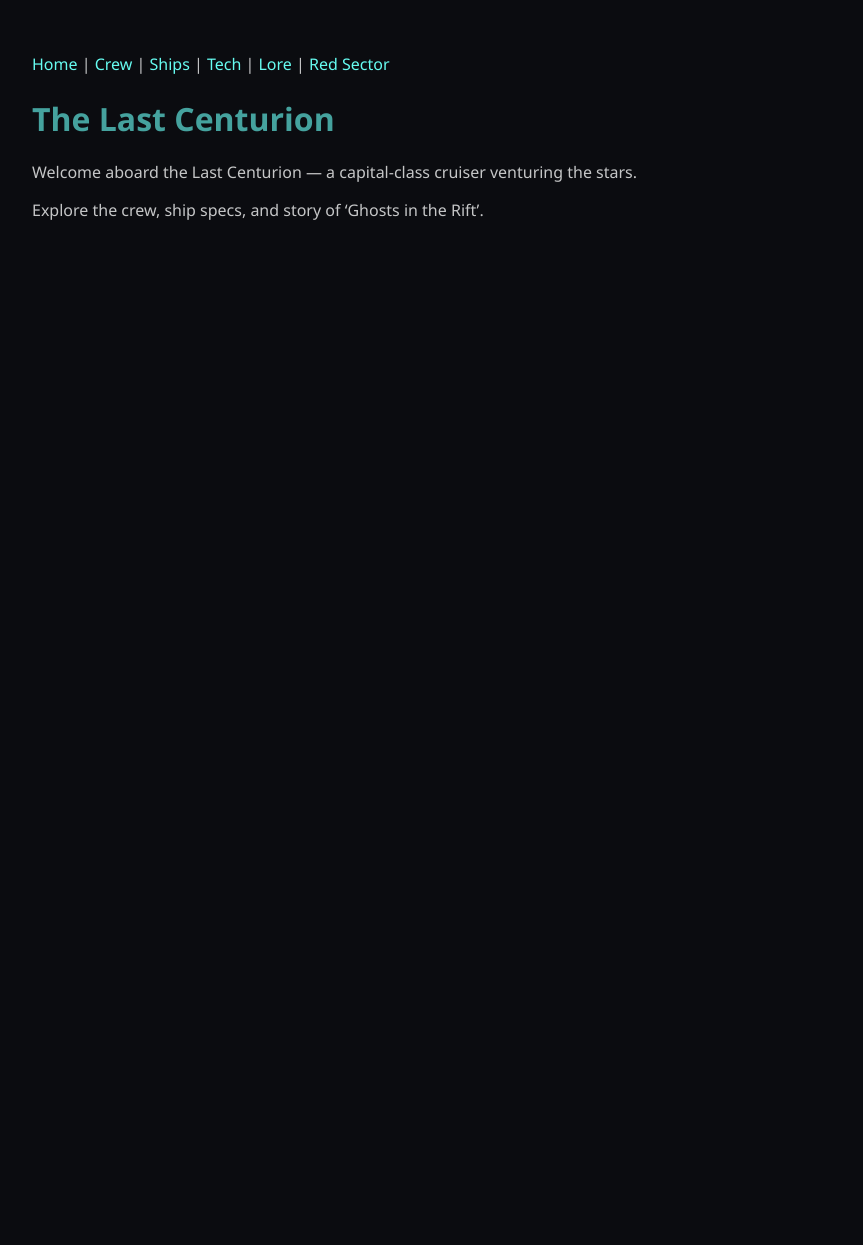
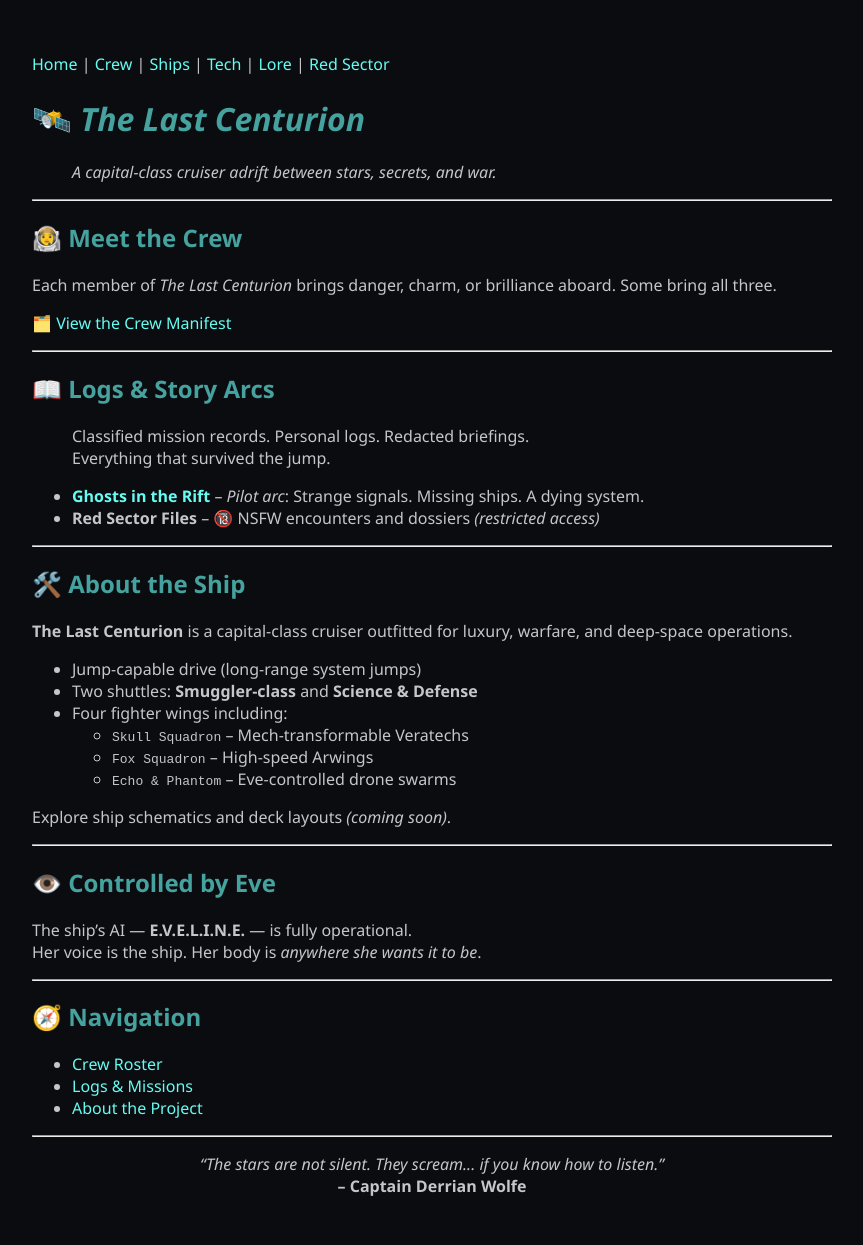
Before and after one commit to fionayyc/last-centurion, a Jekyll site: the page built from index.md, in a window 1280 px wide. Shown: the whole page, without its empty margins (208-1071 px from the left). Built offline with Jekyll 4.4.1, drawn with Linux system fonts in a browser that asks for light colours; our own code applies the rules of GitHub Pages for plain Markdown files; before the commit the page ends 900 px from its top, so only the background shows below that.

Commit message:
Update index.md

```diff
--- a/index.md
+++ b/index.md
@@ -1,4 +1,57 @@
-# The Last Centurion
-Welcome aboard the Last Centurion — a capital-class cruiser venturing the stars.
+# 🛰️ *The Last Centurion*
 
-Explore the crew, ship specs, and story of 'Ghosts in the Rift'.
+> *A capital-class cruiser adrift between stars, secrets, and war.*
+
+---
+
+## 👩‍🚀 Meet the Crew
+Each member of *The Last Centurion* brings danger, charm, or brilliance aboard. Some bring all three.
+
+🗂️ [View the Crew Manifest](./crew/)
+
+---
+
+## 📖 Logs & Story Arcs
+
+> Classified mission records. Personal logs. Redacted briefings.
+> Everything that survived the jump.
+
+- **[Ghosts in the Rift](./logs/ghosts-in-the-rift.md)** – *Pilot arc*: Strange signals. Missing ships. A dying system.
+- **Red Sector Files** – 🔞 NSFW encounters and dossiers *(restricted access)*
+
+---
+
+## 🛠️ About the Ship
+
+**The Last Centurion** is a capital-class cruiser outfitted for luxury, warfare, and deep-space operations.
+
+- Jump-capable drive (long-range system jumps)
+- Two shuttles: **Smuggler-class** and **Science & Defense**
+- Four fighter wings including:
+  - `Skull Squadron` – Mech-transformable Veratechs
+  - `Fox Squadron` – High-speed Arwings
+  - `Echo & Phantom` – Eve-controlled drone swarms
+
+Explore ship schematics and deck layouts *(coming soon)*.
+
+---
+
+## 👁️ Controlled by Eve
+
+The ship's AI — **E.V.E.L.I.N.E.** — is fully operational.
+Her voice is the ship. Her body is *anywhere she wants it to be*.
+
+---
+
+## 🧭 Navigation
+
+- [Crew Roster](./crew/)
+- [Logs & Missions](./logs/)
+- [About the Project](./about.md)
+
+---
+
+<p align="center">
+  <em>“The stars are not silent. They scream... if you know how to listen.”</em><br>
+  <strong>– Captain Derrian Wolfe</strong>
+</p>
```
